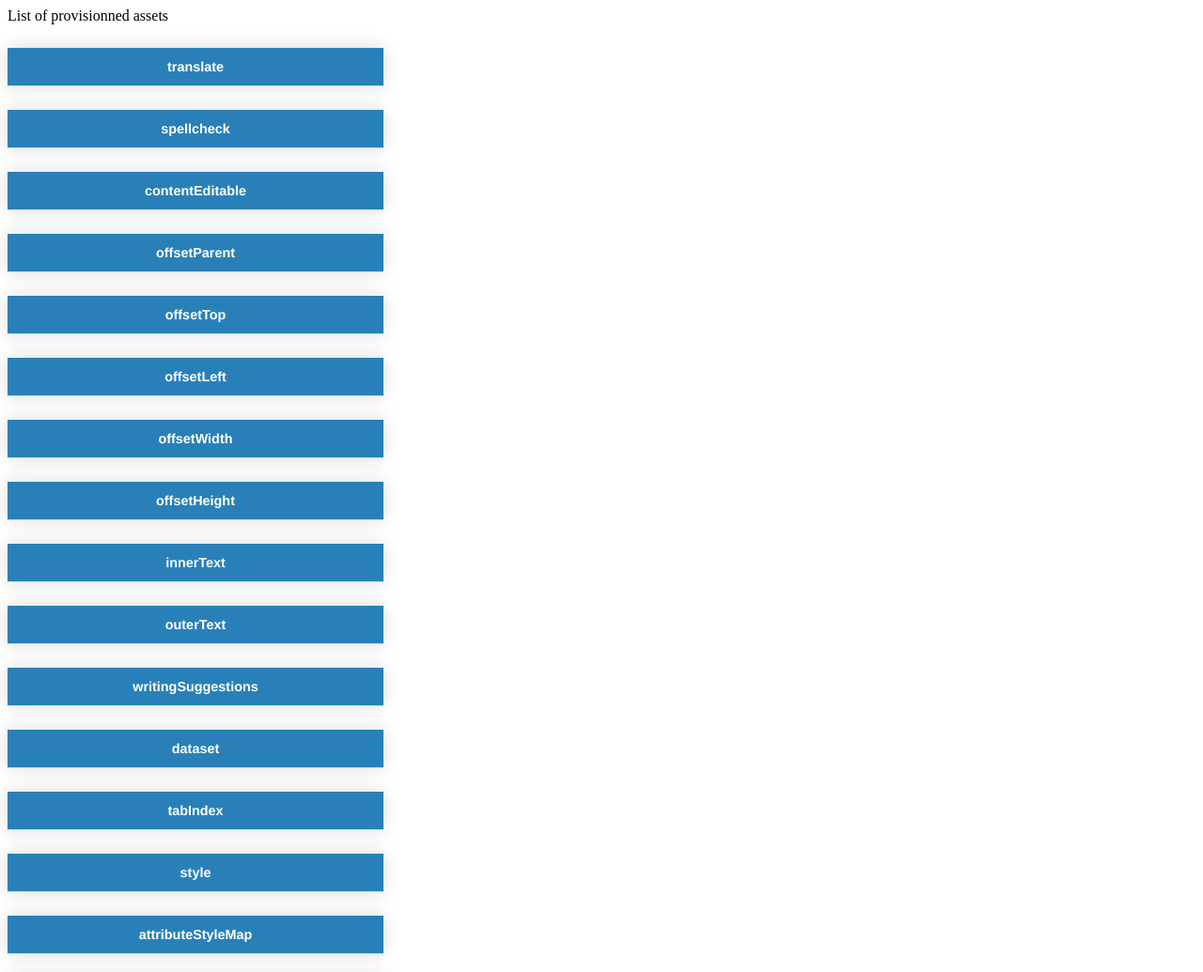
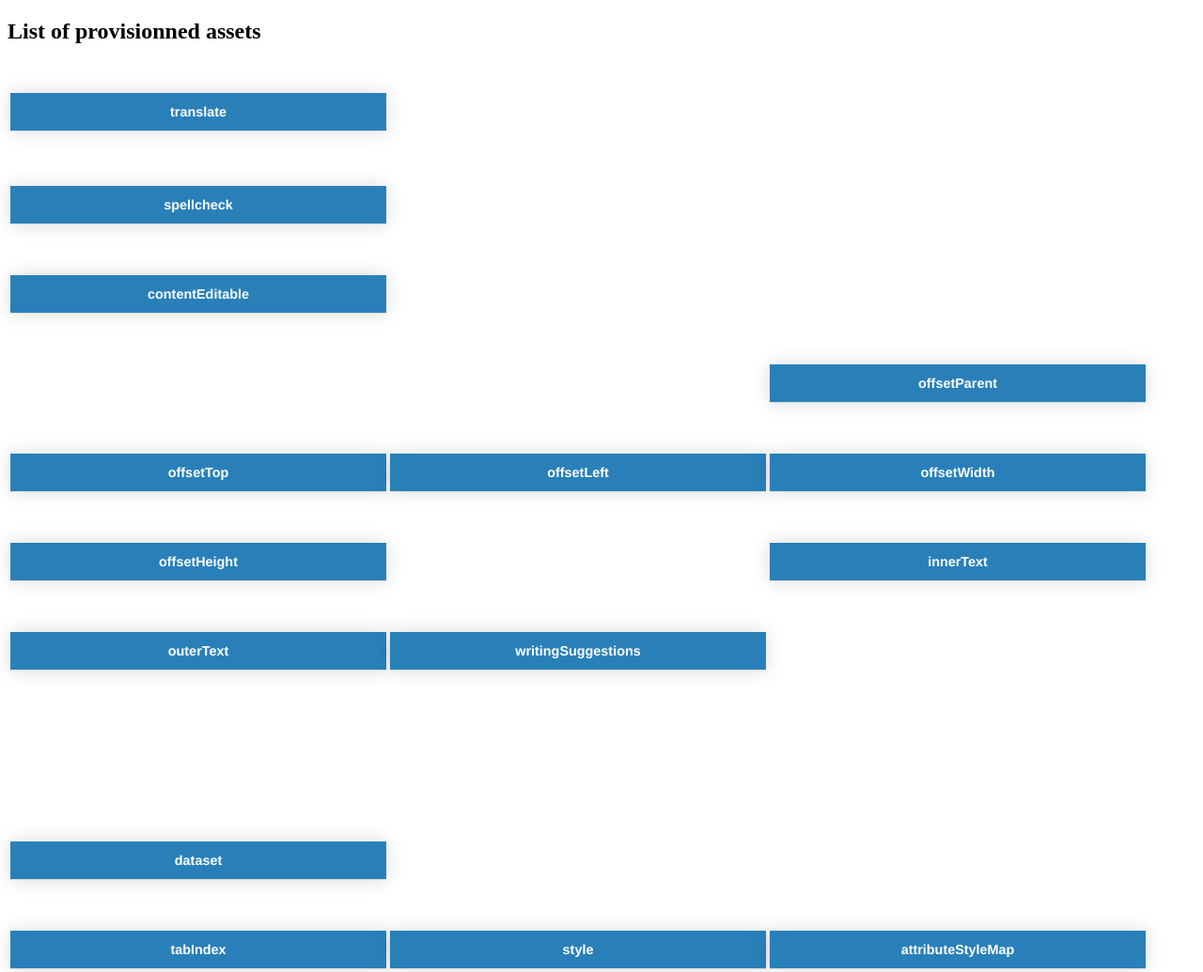
Before and after one commit to fdavalo/oneview-2-acm-assets, a plain HTML site: page resources/index.html in a window 1280 px wide. Shown: the top 1035 px of the page at 94% size. Drawn offline with Linux system fonts and the light colour scheme.

Commit message:
Update index.html

```diff
--- a/resources/index.html
+++ b/resources/index.html
@@ -29,17 +29,26 @@ function showAsset(asset) {
         html += "</table>";
         return html;
 }
+
 function showAssets() {
-         for (var asset in assets) {
-                  var element = document.getElementById("asset:"+asset);
-                  if (element === null) {
-                           var div = document.getElementById("assets");
-                           div.innerHTML = div.innerHTML + "<div id='asset:"+asset+"'></div>";
-                           element = document.getElementById("asset:"+asset);
-                  }
-                  element.innerHTML = showAsset(asset);
-         }
+        var div = document.getElementById("assets");
+        var html = "<table>";
+        var maxrow = 3;
+        var i = 0;
+        for (var asset in assets) {
+                if (i%maxrow == 0) html += "<tr>";
+                html += "<td><div id='asset:"+asset+"'></div></td>"
+                if (i%maxrow == (maxrow-1)) html += "</tr>";
+                i += 1;
+        }
+        html += "</table>";
+        div.innerHTML = html;
+        for (var asset in assets) {
+            element = document.getElementById("asset:"+asset);
+            element.innerHTML = showAsset(asset);
+        }
 }
+
 
 function init() {
         showAssets();
@@ -50,7 +59,7 @@ function init() {
 </head>
 <body onload="init()">
 
-<span>List of provisionned assets</span>
+<h2>List of provisionned assets</h2>
 <div id="assets" class='wrapper'>
 </div>
 <br/>
```
